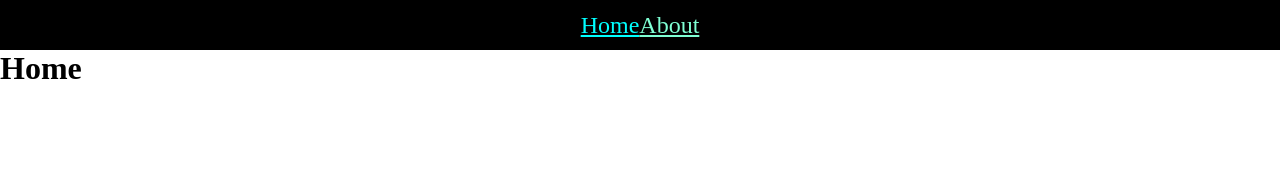
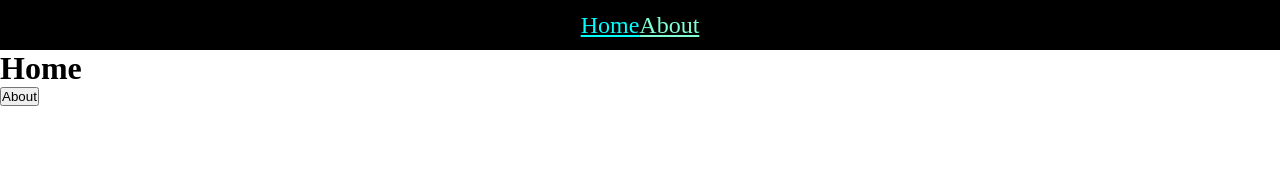
Before and after one commit to Tusharhotbit123/reactBasics, a React (Create React App) app: page / in a window 1280 px wide. Shown: the top 177 px of the page. Built offline with nearby package versions, Linux system fonts and the light colour scheme.

Commit message:
use navigate hook

```diff
--- a/src/App.js
+++ b/src/App.js
@@ -1,4 +1,4 @@
-import React,{useContext} from "react";
+import React from "react";
 import { BrowserRouter as Router,Routes,Route } from "react-router-dom";
 import Home from "./components/Home";
 import About from "./components/About";
--- a/src/components/About.jsx
+++ b/src/components/About.jsx
@@ -1,11 +1,16 @@
 import React from 'react'
-import { NavLink } from 'react-router-dom'
+import {useLocation} from 'react-router-dom'
 
 const About = () => {
+
+  const location=useLocation()
+
+  const userid=location.state.userid
+
   return (
     <div>
       <h1>About</h1>
-
+       <h1>{userid}</h1>
     </div>
   )
 }
--- a/src/components/Home.jsx
+++ b/src/components/Home.jsx
@@ -1,11 +1,17 @@
 import React from 'react'
-import { NavLink } from 'react-router-dom'
+import { NavLink, useNavigate } from 'react-router-dom'
 
 const Home = () => {
+
+   const navigate=useNavigate()
+  const handleClick=()=>{
+   navigate('/about',{state:{userid:1}})
+  }
+
   return (
     <div>
       <h1>Home</h1>
-
+      <button onClick={handleClick}>About</button>
     </div>
   )
 }
```
